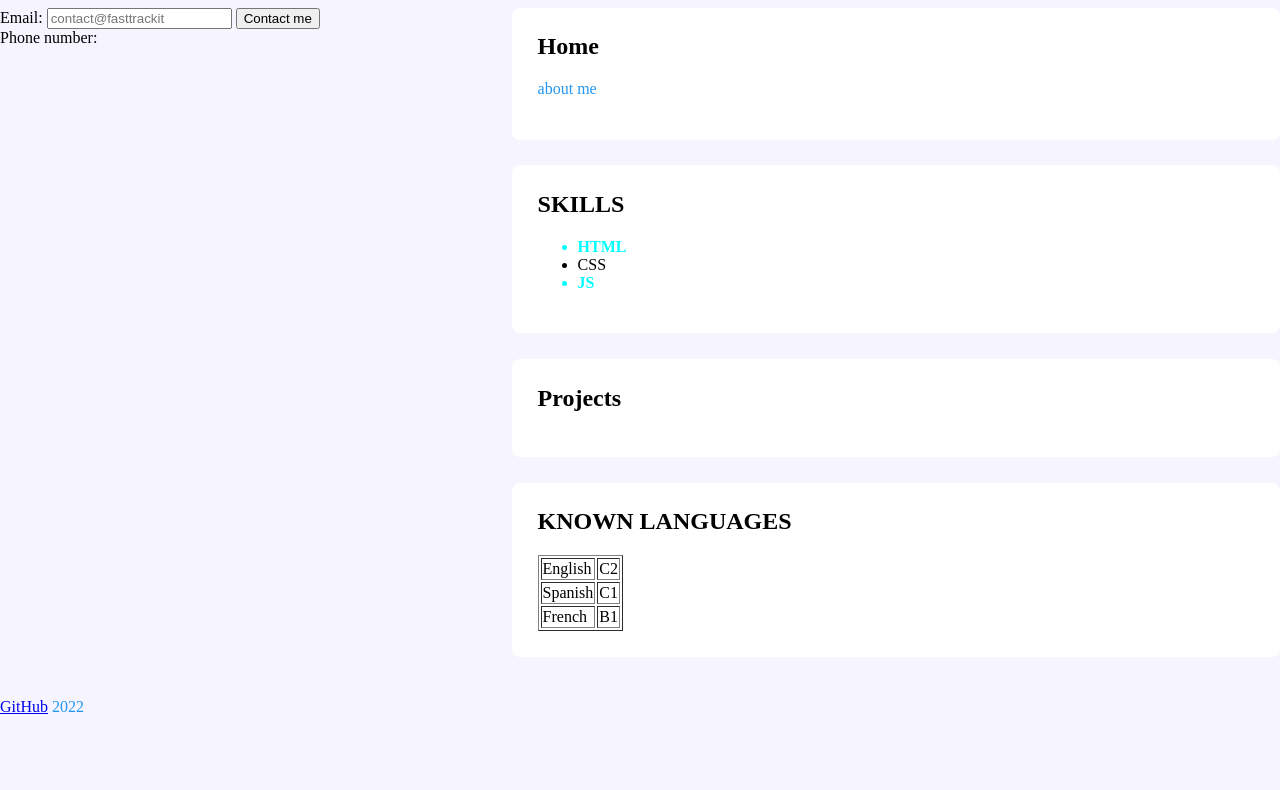
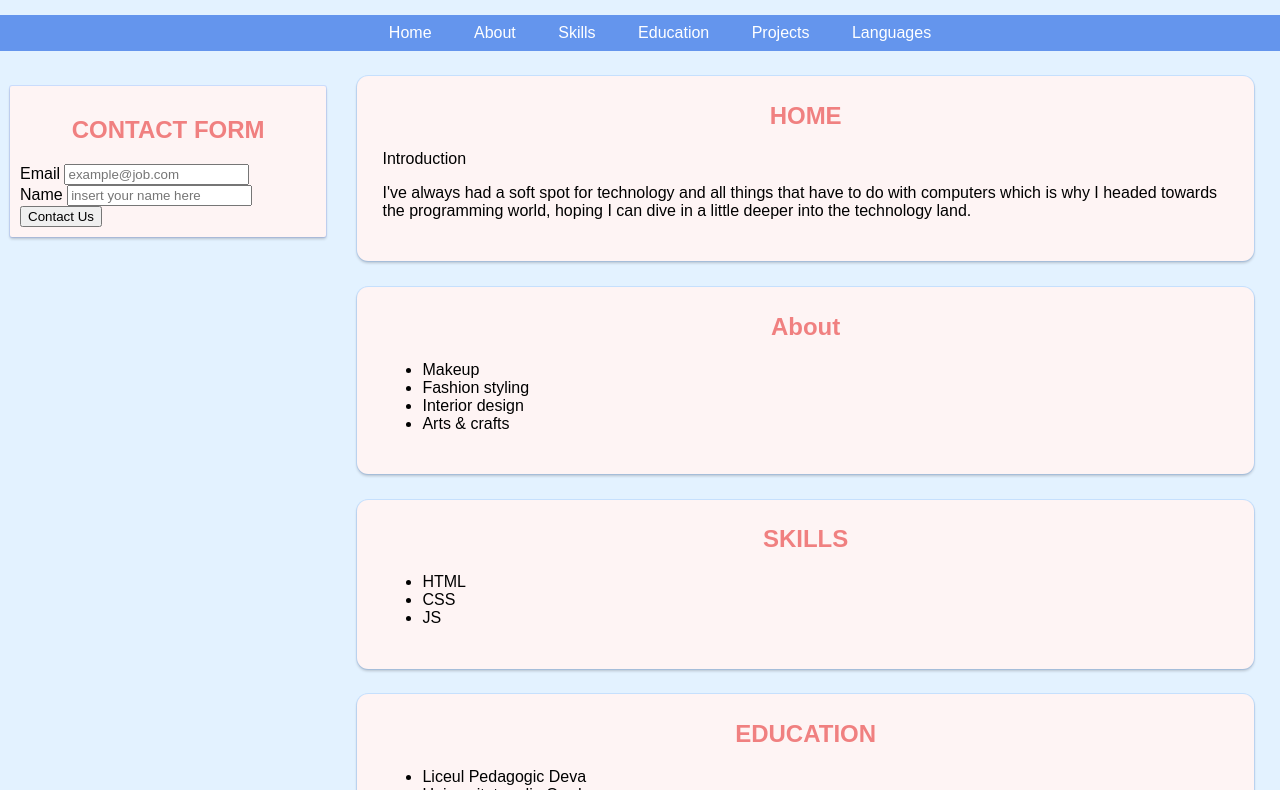
Before and after one commit to apidmaliski/apidmaliski.github.io, a plain HTML site: page index.html in a window 1280 px wide. Shown: the part 233-1023 px from the top of the page. Before the commit the page ends 965 px from the top, so only its background shows below. Drawn offline with Linux system fonts and the light colour scheme.

Commit message:
add pages

```diff
--- a/index.html
+++ b/index.html
@@ -14,65 +14,98 @@
 
       <div id="header-wrapper">
       <div id="avatar">
-      <img src="me.jpeg" alt="" width="100" />
+      <img src="anca.jpeg" alt="" width="100" />
       </div>
 
       <div id="header-info">
         <h1>Anca Ioana Pidmaliski</h1>
-        <p id="motto"><span>Web</span> Development cursant</p>
+        <h2>Cursant la FastTrackIT</h2>
       </div>
       </div>
 
       <ul id="top-menu-bar">
-        <li><a href="#">Home</a></li>
-        <li><a href="#">Skills</a></li>
-        <li><a href="#">Project</a></li>
-        <li><a href="#">Languages</a></li>
+        <li><a href="#" onclick="showPage('home')">Home</a></li>
+        <li><a href="#" onclick="showPage('about')">About</a></li>
+        <li><a href="#" onclick="showPage('skills')">Skills</a></li>
+        <li><a href="#" onclick="showPage('education')">Education</a></li>
+        <li><a href="#" onclick="showPage('projects')">Projects</a></li>
+        <li><a href="#" onclick="showPage('languages')">Languages</a></li>
       </ul>
     </header>
 
     <section id="content">
-      <div id="side-menu">
 
-        <section>
-          <form action="" method="get">
-            <label for="userEmail">Email:</label>
-            <input
-              id="userEmail"
-              required="required"
-              name="email"
-              type="email"
-              placeholder="contact@fasttrackit"/>
-            <button type="submit">Contact me</button>
-          </form>
-        </section>
+        <div id="side-menu">
+          <section>
+            <h2>CONTACT FORM</h2>
+            <form action="" id="contact-form">
+              <div class="form-row">
+                <label for="e">Email</label>
+                <input type="email" id="e" name="em" placeholder="example@job.com">
+              </div>
+              <div class="form-row">
+                <label for="contactName">Name</label>
+                <input type="text" id="contactName" name="nume" placeholder="insert your name here ">
+              </div>
+              <div class="actions">
+                <button type="submit">Contact Us</button>
+              </div>
+            </form>
+          </section>
+        </div>
 
-        <section>Phone number:</section>
+
       </div>
 
       <div id="main">
+        <div id="home" class="page">
+          <h2>HOME</h2>
+          <p>Introduction</p>
+          <p>I've always had a soft spot for technology and all things
+            that have to do with computers which is why I headed towards
+            the programming world, hoping I can dive in a little deeper
+            into the technology land.  </p>
 
-        <div class="page">
-          <h2>Home</h2>
-          <p>about me</p>
-        </div>
 
-        <div class="page">
+      </div>
+
+      <div id="about" class="page">
+        <h2>About</h2>
+        <ul>
+          <li>Makeup</li>
+          <li>Fashion styling</li>
+          <li>Interior design</li>
+          <li>Arts & crafts</li>
+        </ul>
+      </div>
+
+
+        <div id="skills" class="page">
           <h2>SKILLS</h2>
           <ul>
-            <li class="favorite">HTML</li>
+            <li>HTML</li>
             <li>CSS</li>
-            <li class="favorite">JS</li>
+            <li>JS</li>
           </ul>
         </div>
 
-        <div class="page">
-          <h2>Projects</h2>
+        <div id="education" class="page">
+          <h2>EDUCATION</h2>
+          <ul>
+            <li>Liceul Pedagogic Deva</li>
+            <li>Universitatea din  Oradea</li>
+            <li>Universitatea de Stiinte Agricole si Medicina Veterinara</li>
+          </ul>
         </div>
 
-        <div class="page">
-            <h2>KNOWN LANGUAGES</h2>
-            <table border="1">
+      <div id="projects" class="page">
+        <h2>PROJECTS</h2>
+        <p>Work in progress... -_- </p>
+      </div>
+
+        <div id="languages" class="page">
+            <h2>LANGUAGES</h2>
+            <table border="2">
             <tr>
                 <td>English</td>
                 <td>C2</td>
@@ -82,7 +115,7 @@
                 <td>C1</td>
             </tr>
             <tr>
-                <td>French</td>
+                <td>German</td>
                 <td>B1</td>
             </tr>
 
@@ -93,7 +126,8 @@
     </section>
 
     <footer>
-      <p><a href="https://github.com/nmatei">GitHub</a> 2022</p>
+      <a target="_blank" href="https://ro.linkedin.com/">Linkedin</a>
+      </p>
     </footer>
 
     <script src="index.js"></script>
--- a/index.js
+++ b/index.js
@@ -14,9 +14,37 @@ console.info("My name is " + myName + ", I'm " + myAge + ' years old');
 
 var jobTitle = "Analist servicii client";
 
-var mottoElement = document.getElementById("motto")
+var mottoElement = document.getElementById("motto");
 
 console.info(mottoElement);
 console.warn(mottoElement.innerHTML);
 // mottoElement.innerHTML = mottoElement.innerHTML +  " & " + jobTitle;
 mottoElement.innerHTML += " & " + jobTitle;
+
+function hide(id){
+document.getElementById(id).style.display = "none";
+}
+
+function show(id){
+  document.getElementById(id).style.display = "block";
+
+}
+
+function hideAllPages(){
+  hide("home");
+  hide("about");
+  hide("skills");
+  hide("education");
+  hide("projects");
+  hide("languages");
+}
+
+
+
+
+function showPage(id){
+  hideAllPages();
+  show(id);
+}
+
+showPage("home");
--- a/style.css
+++ b/style.css
@@ -6,13 +6,15 @@ body{
     min-height: 100%;
     display: flex;
     flex-direction: column;
-    background: #f6f5ff;
+    background-color: rgb(227, 242, 255);
+    font-family: Arial, Helvetica, sans-serif;
 }
 
 #content {
     flex: 1;
     display:flex;
     justify-content:row;
+    margin-top: 1.6rem;
 }
 
 #side-menu {
@@ -22,24 +24,54 @@ body{
     flex: 3;
 }
 
-#header-wrappeer{
+
+#header-wrapper {
     display: flex;
-    flex-direction: row;
+    flex-direction: column;
+    align-items: center;
 }
+
+#avatar {
+    padding: 5px;
+    width: 90px;
+    height: 90px;
+
+}
+
+#avatar img {
+border-radius: 50%;
+border: 4px solid lightcoral;
+
+}
+
 
 #header-info {
     flex: 1;
-}
+    padding: 10px;
 
-h1{
-    margin-bottom: 10px;
 }
 
 
 
 
-p {
-    color:#2196F3;
+h1{
+    margin: 5px;
+    display: block;
+    font-size: 2em;
+    margin-block-start: 0.67em;
+    margin-block-end: 0.67em;
+    margin-inline-start: 0px;
+    margin-inline-end: 0px;
+    font-weight: bold;
+    text-align: center;
+}
+
+
+
+
+h2 {
+    color: lightcoral;
+    text-align: center;
 }
 
 /* p sau a sau li, inseamna toate elementele din html selectate */
@@ -63,9 +95,11 @@ p {
 }
 
 #top-menu-bar {
+    margin: 0;
     text-align: center;
-    background-color: #0c5bab;
+    background-color: cornflowerblue;
     color: #fff;
+
 }
 
 #top-menu-bar li{
@@ -76,8 +110,12 @@ p {
 
 #top-menu-bar a{
     text-decoration:none;
-    padding: 0 15px;
+    padding: 5px 15px 5px 15px;
+    margin: 4px;
     color: #fff;
+    display: inline-block;
+    border-radius: 0.2em;
+    transition: 0.5s;
 }
 
 #top-menu-bar a:visited {
@@ -85,16 +123,47 @@ p {
 }
 
 #top-menu-bar a:hover {
-    color: #334455;
+    color: lightcoral;
     background: #f0e8fc;
 }
 
+
+#side-menu > section {
+
+    margin-bottom: 10px;
+    padding: 1.6rem;
+    box-shadow: rgb(160, 178, 244);
+    border-radius: 0.7rem;
+    background-color: #fef4f4;
+}
+
+
+#side-menu {
+    flex: 1;
+    padding: 10px 5px 5px 10px;
+
+}
+
+#side-menu > section {
+
+    margin-bottom: 10px;
+    padding: 10px;
+    box-shadow: 0 0 0 1px rgba(68, 102, 239, 0.15), 0 2px 3px rgb(0 0 0 / 20%);
+    border-radius: 2px;
+}
+
+
+
+
 .page {
-    background: #fff;
-    border-radius: 0.5rem;
+    background: #fef4f4;
+    border-radius: 0.7rem;
     margin-bottom: 1.6rem;
+    margin-right: 1.6rem;
+    margin-left: 1.6rem;
     padding: 1.6rem;
-    box-shadow: 0 4px 8 px rgb(red, green, blue);
+    box-shadow: 0 0 0 1px rgba(41, 125, 249, 0.15), 0 2px 3px rgb(0 0 0 / 20%);
+
 
 }
 
@@ -103,6 +172,15 @@ p {
     margin-top: 0%;
 }
 
+#footer {
+    flex: 1;
+    min-height: 10px;
+    padding: 0px;
+    text-align: center;
+    background-color: lightcoral;
+    cursor: pointer;
+}
+
 
 
   /* slide 28 */
```
Also changed, not shown: anca.jpeg (added).
